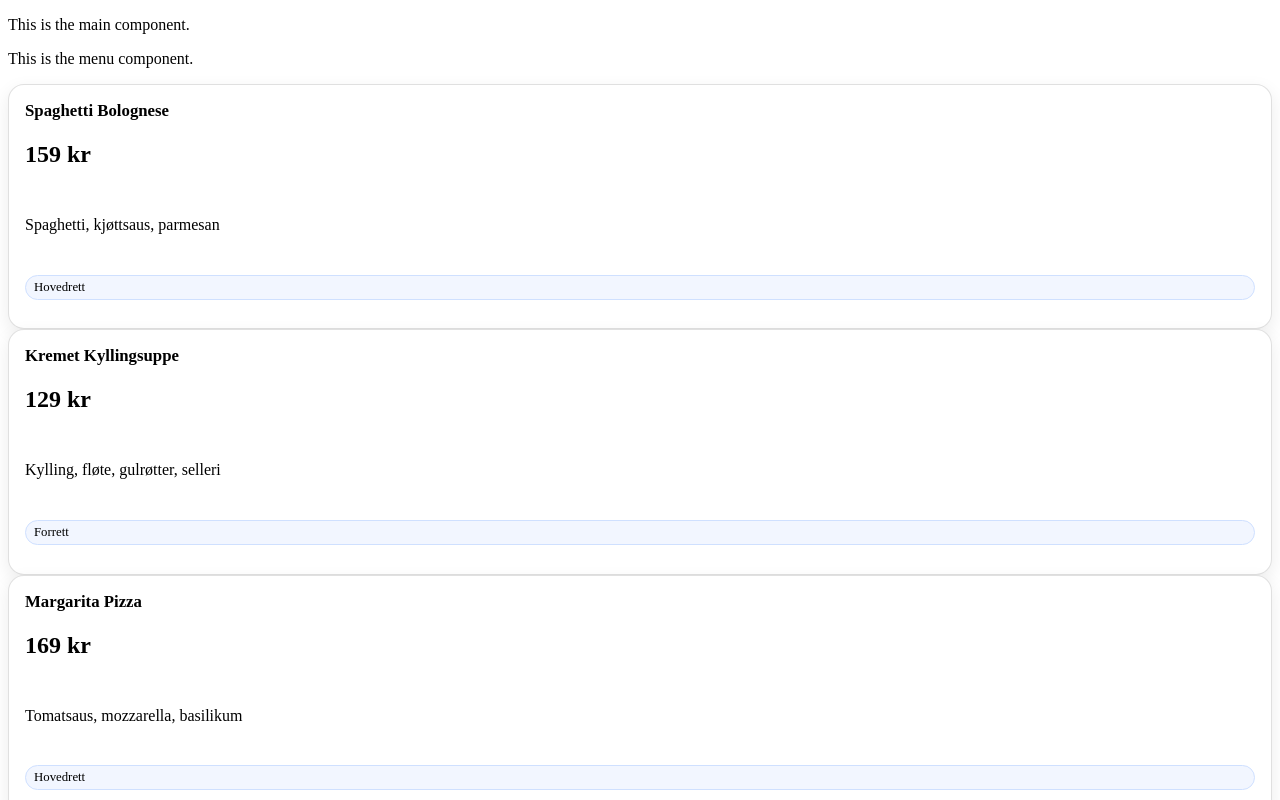
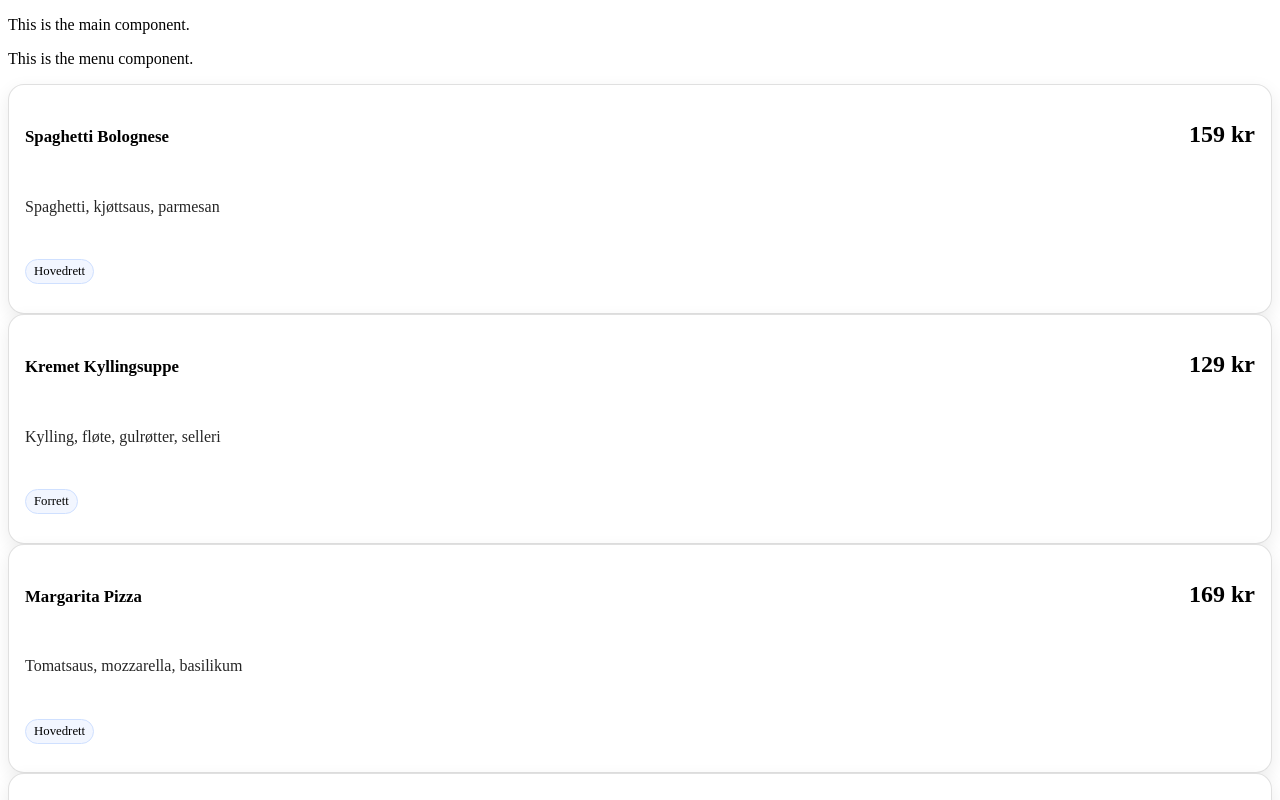
Before and after one commit to MrHryhorii/restaurant-menu, a React (Vite) app: page / in a window 1280 px wide. Shown: the top 800 px of the page. Built offline with nearby package versions, Linux system fonts and the light colour scheme.

Commit message:
dish-css-fix-1

```diff
--- a/src/component/Dish.jsx
+++ b/src/component/Dish.jsx
@@ -8,9 +8,9 @@ const Dish = (props) => {
         <h2 className='title'>{props.dish.tittel}</h2>
         <h2 className='price'>{props.dish.pris}</h2>
       </header>
-
-      <p>{props.dish.ingredienser}</p>
-
+      <main>
+        <p className='ingredients'>{props.dish.ingredienser}</p>
+      </main>
       <footer>
         <p className='tag'>{props.dish.kategori}</p>
       </footer>
--- a/src/css/dish.css
+++ b/src/css/dish.css
@@ -9,7 +9,7 @@
   box-shadow: 0 6px 18px rgba(0,0,0,0.08);
 }
 
-.header {
+header, main, footer {
   display: flex;
   justify-content: space-between;
   align-items: baseline;
@@ -19,8 +19,6 @@
 .title { margin: 0; font-size: 1.05rem; }
 .price { font-weight: 700; }
 .ingredients { opacity: 0.85; line-height: 1.4; }
-
-.footer { display: flex; }
 .tag {
   font-size: 0.8rem;
   padding: 0.25rem 0.5rem;
```
